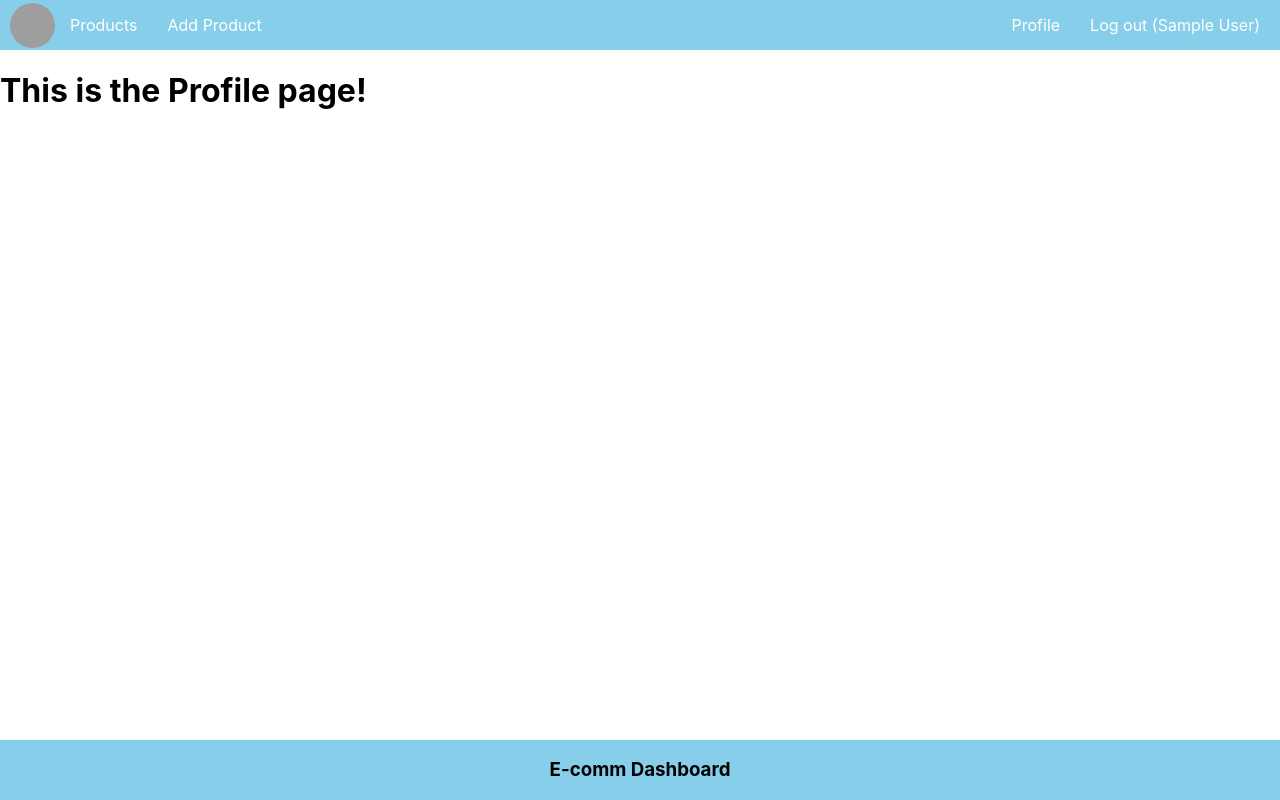
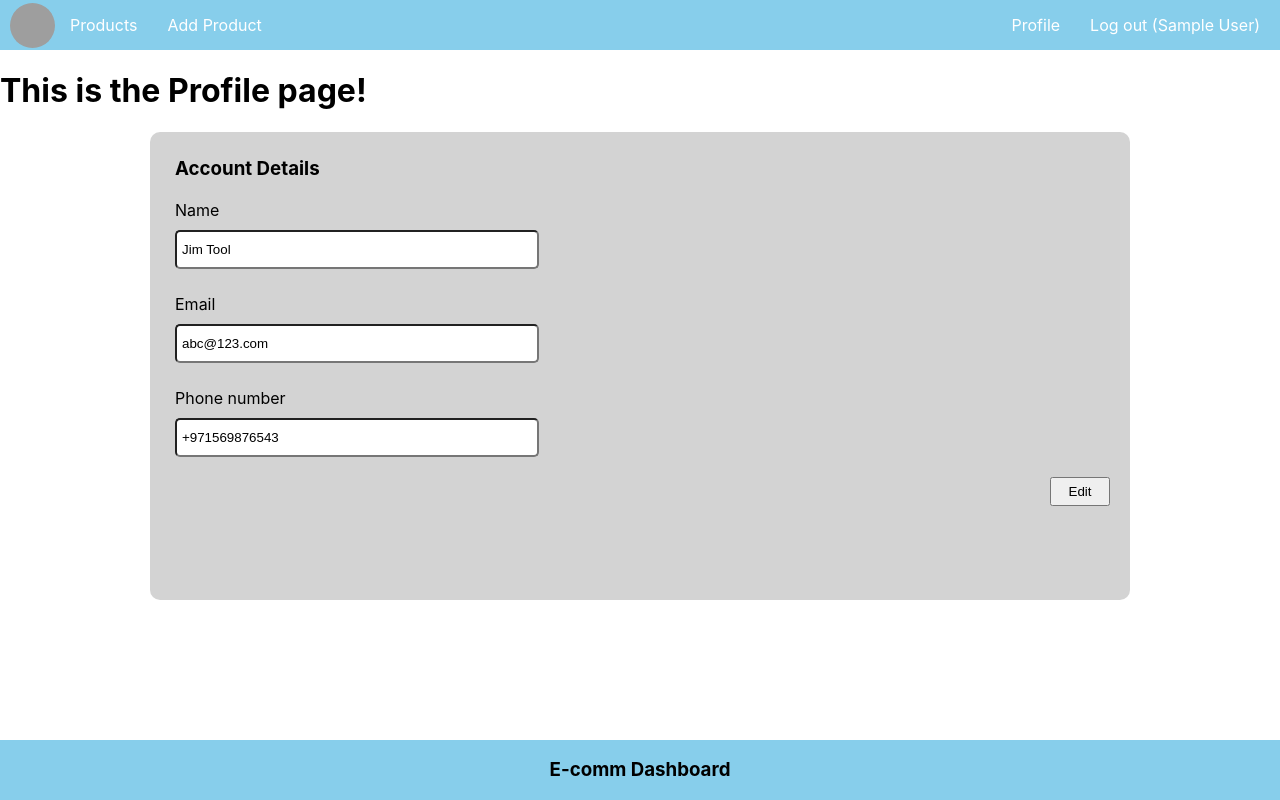
Before and after one commit to Layt27/product-management-system-web-app, a React (Create React App) app in the folder frontend/: page /profile in a window 1280 px wide. Built offline with nearby package versions, Linux system fonts and the light colour scheme; sample sign-in values are in the browser's storage; grey boxes are pictures that could not be loaded.

Commit message:
update: profile page layout

```diff
--- a/frontend/src/App.css
+++ b/frontend/src/App.css
@@ -128,6 +128,44 @@
   font-size: 12px;
 }
 
+/* Profile Page CSS */
+.profile-details-container {
+  background-color: lightgray;
+  width: 75%;
+  height: 65%;
+  margin: auto;
+  padding: 10px;
+  border-radius: 10px;
+}
+
+.profile-details-container > h3 {
+  margin: 15px 0px 5px 15px;
+}
+
+.profile-details-container > div {
+  display: block;
+  padding: 15px 15px 10px 15px;
+}
+
+.profile-details-container > button {
+  float: right;
+  padding: 5px;
+  width: 60px;
+  margin-top: 10px;
+  margin-right: 10px;
+}
+
+.form-group > input {
+  display: block;
+  padding: 5px;
+  height: 25px;
+  width: 350px;
+  margin-top: 10px;
+  border-radius: 5px;
+}
+
+
+
 /* Don't delete this */
 .App {
   display: flex;
--- a/frontend/src/components/Profile.js
+++ b/frontend/src/components/Profile.js
@@ -1,10 +1,55 @@
 // Imports
-import React from 'react';
+import React, {useState} from 'react';
 
 const Profile = () => {
+  // State variables
+  const [isEditing, setIsEditing] = useState(false);
+
+  const handleEdit = () => {
+    setIsEditing(true);
+  }
+
+  const handleConfirm = () => {
+    setIsEditing(false);
+  }
+
+  const handleCancel = () => {
+    setIsEditing(false);
+  }
+
   return (
     <div className='profileDiv'>
-        <h1>This is the Profile page!</h1>
+      <h1>This is the Profile page!</h1>
+
+      <div className='profile-details-container'>
+        <h3>Account Details</h3>
+        <div className='form-group'>
+          <label>Name</label>
+          <input className='profile-input' type='text' value='Jim Tool'></input>
+        </div>
+
+        <div className='form-group'>
+          <label>Email</label>
+          <input className='profile-input' type='text' value='abc@123.com'></input>
+        </div>
+
+        <div className='form-group'>
+          <label>Phone number</label>
+          <input className='profile-input' type='text' value='+971569876543'></input>
+        </div>
+
+        {
+          !isEditing ? (
+            <button id='edit-button' className='profile-buttons' onClick={handleEdit} type='button'>Edit</button>
+          ) : (
+            <>
+            <button id='cancel-button' className='profile-buttons' onClick={handleCancel} type='button'>Cancel</button>
+            <button id='confirm-button' className='profile-buttons' onClick={handleConfirm} type='button'>Confirm</button>
+            </>
+          )
+        }
+
+      </div>
     </div>
   );
 };
```
